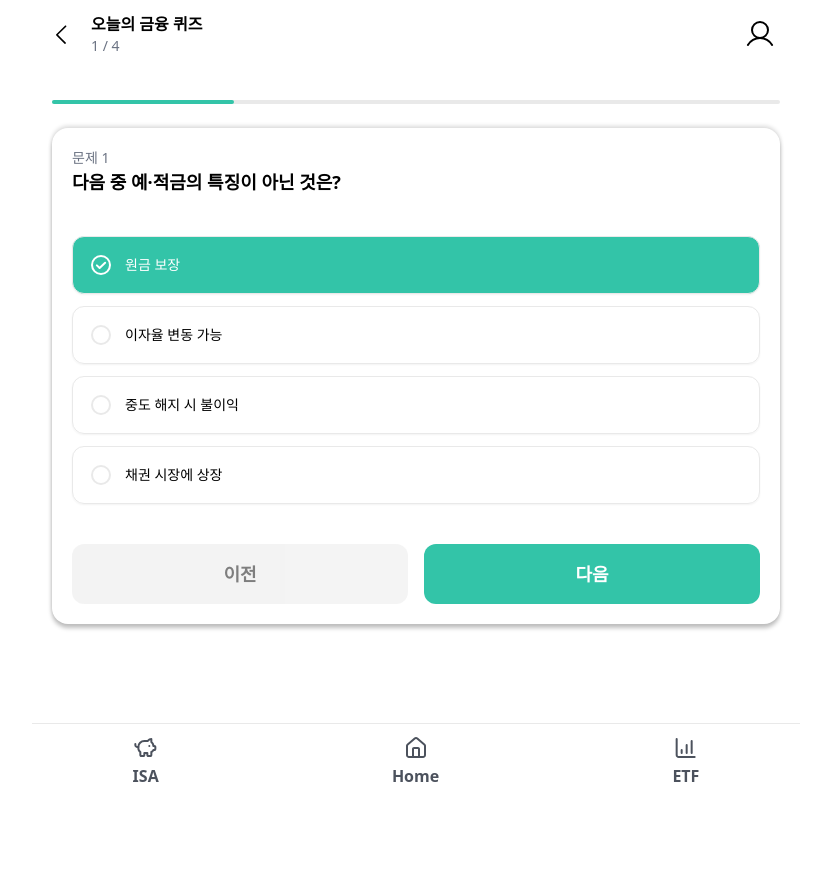
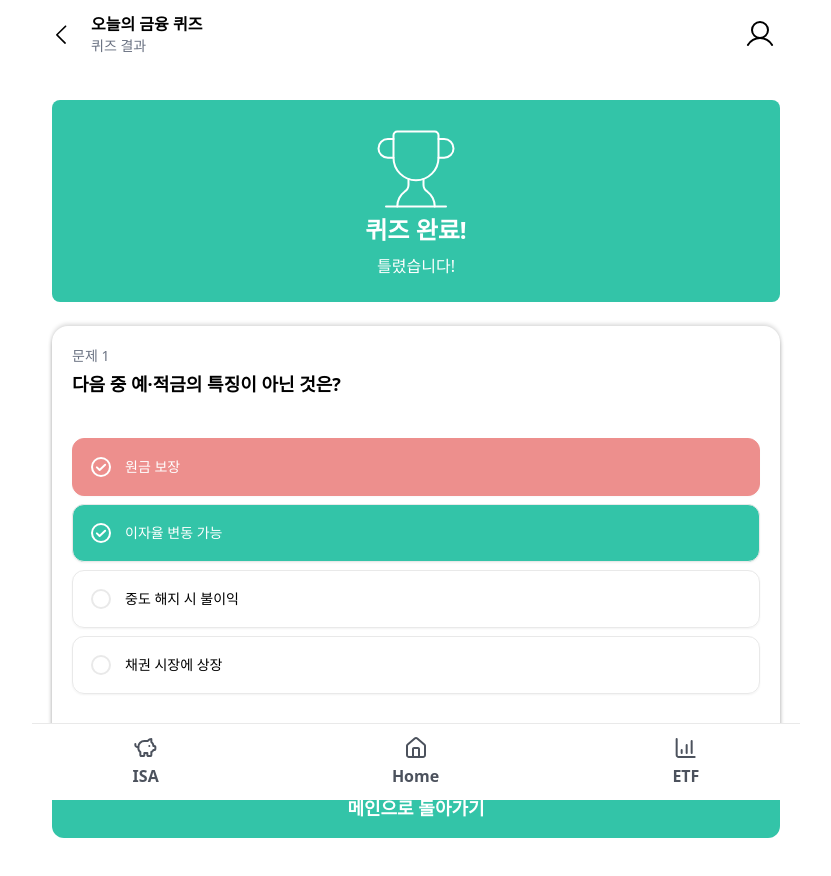
Before and after one commit to jjinleee/ISAID, a Next.js app: page /quiz in a window 1280 px wide. Both pictures are taken after a click on the button "원금 보장". Shown: the top 876 px of the page, without its empty margins (224-1055 px from the left). Before the commit the page ends 800 px from the top, so only its background shows below. Built offline with nearby package versions, Linux system fonts and the light colour scheme.

Commit message:
feat: 퀴즈 복기 및 연속 출석(#75)

```diff
--- a/app/(routes)/main/_components/quiz-banner.tsx
+++ b/app/(routes)/main/_components/quiz-banner.tsx
@@ -5,6 +5,7 @@ import { useRouter } from 'next/navigation';
 import QuizBannerCharater from '@/public/images/quiz-banner-character.svg';
 import QUizBannerGift from '@/public/images/quiz-banner-gift.svg';
 import { isSameDay } from 'date-fns';
+import { getTodayKSTDate } from '@/lib/utils';
 
 interface Props {
   onComplete: (date: Date) => void;
@@ -19,12 +20,14 @@ export default function QuizBanner({
 }: Props) {
   const router = useRouter();
 
-  const today = new Date();
+  const today = getTodayKSTDate();
   const alreadyCompleted = completedDates.some((d) => isSameDay(d, today));
 
   const handleClick = () => {
     if (alreadyCompleted) {
       toast.success('문제를 복기합니다');
+      router.push('/quiz?review=true');
+      return;
     }
 
     router.push('/quiz');
--- a/app/(routes)/quiz/_components/quiz-content.tsx
+++ b/app/(routes)/quiz/_components/quiz-content.tsx
@@ -1,50 +1,24 @@
-import React from 'react';
 import QuestionOption from '@/components/question-option';
 import { QuizQuestion } from '../data/questions';
 
-interface QuizContentProps {
-  question?: QuizQuestion; // <- ✅ 변경
-  current: number;
-  total: number;
+interface Props {
+  question: QuizQuestion;
   selectedAnswer: string | null;
   onSelect: (value: string) => void;
-  onPrev: () => void;
-  onNext: () => void;
 }
 
 export default function QUIZContent({
   question,
-  current,
-  total,
   selectedAnswer,
   onSelect,
-  onPrev,
-  onNext,
-}: QuizContentProps) {
-  if (!question) {
-    return (
-      <div className='p-6 text-center text-gray-500'>
-        문제를 불러오는 중입니다...
-      </div>
-    );
-  }
-
+}: Props) {
   return (
     <div className='flex flex-col p-5 space-y-6'>
-      {/* 진행 바 */}
-      <div className='h-1 bg-gray-2 rounded'>
-        <div
-          className='h-full bg-primary rounded'
-          style={{ width: `${((current + 1) / total) * 100}%` }}
-        />
-      </div>
-
-      {/* 문제 영역 */}
       <div className='w-full h-full p-5 border-gray-2 shadow-[0px_4px_4px_rgba(0,0,0,0.25),0px_-2px_4px_rgba(0,0,0,0.15)] rounded-2xl'>
-        <div className='text-sm text-gray-500'>문제 {current + 1}</div>
+        <div className='text-sm text-gray-500'>문제 1</div>
         <h2 className='text-lg font-semibold mb-10'>{question.question}</h2>
 
-        <div className='flex flex-col w-full gap-3 mb-10'>
+        <div className='flex flex-col w-full gap-3'>
           {question.options.map((option) => (
             <QuestionOption
               key={option.value}
@@ -54,23 +28,6 @@ export default function QUIZContent({
             />
           ))}
         </div>
-
-        <div className='flex w-full gap-4 mt-auto'>
-          <button
-            onClick={onPrev}
-            disabled={current === 0}
-            className='flex-1 py-4 text-lg font-semibold text-center bg-gray-2 rounded-xl disabled:opacity-50'
-          >
-            이전
-          </button>
-          <button
-            onClick={onNext}
-            disabled={!selectedAnswer}
-            className='flex-1 py-4 text-lg font-semibold text-white bg-primary rounded-xl disabled:opacity-50'
-          >
-            {current === total - 1 ? '결과 보기' : '다음'}
-          </button>
-        </div>
       </div>
     </div>
   );
--- a/app/(routes)/quiz/_components/quiz-page-container.tsx
+++ b/app/(routes)/quiz/_components/quiz-page-container.tsx
@@ -2,75 +2,69 @@
 
 import { useEffect, useState } from 'react';
 import { useHeader } from '@/context/header-context';
+import { getTodayKSTString } from '@/lib/utils';
 import { questions } from '../data/questions';
 import QUIZContent from './quiz-content';
 import ResultPage from './result-page';
 
 export default function QUIZPageContainer() {
   const { setHeader } = useHeader();
-  const total = questions.length;
-
-  const [current, setCurrent] = useState<number>(0);
   const [answers, setAnswers] = useState<Record<number, string>>({});
   const [initialLoaded, setInitialLoaded] = useState(false);
-  const [shouldShowResult, setShouldShowResult] = useState(false);
+  const [showResult, setShowResult] = useState(false);
+  const [isReviewMode, setIsReviewMode] = useState(false);
+  const todayStr = getTodayKSTString();
 
-  // localStorage에서 오늘 푼 답안 불러오기
   useEffect(() => {
     const key = 'quizAnswersByDate';
-    const todayStr = new Date().toISOString().split('T')[0];
     const stored = localStorage.getItem(key);
 
     if (stored) {
       const parsed = JSON.parse(stored);
       if (parsed[todayStr]) {
         setAnswers(parsed[todayStr]);
-        setCurrent(questions.length); // 퀴즈 완료 상태로 전환
+        setShowResult(true);
+        setIsReviewMode(true);
       }
     }
 
     setInitialLoaded(true);
-  }, []);
-
-  // current === total 이 되면 결과 페이지 보여주기
-  useEffect(() => {
-    if (initialLoaded && current === total) {
-      setShouldShowResult(true);
-    }
-  }, [initialLoaded, current, total]);
+  }, [todayStr]);
 
   useEffect(() => {
     if (!initialLoaded) return;
-    const subtitle =
-      current === total ? '퀴즈 결과' : `${current + 1} / ${total}`;
-    setHeader('오늘의 금융 퀴즈', subtitle);
-  }, [setHeader, current, total, initialLoaded]);
+    setHeader('오늘의 금융 퀴즈', showResult ? '퀴즈 결과' : '1 / 1');
+  }, [setHeader, showResult, initialLoaded]);
 
-  // 선택 및 페이지 이동 로직
-  const selectAnswer = (value: string) =>
-    setAnswers((prev) => ({ ...prev, [current]: value }));
+  const handleSelect = (value: string) => {
+    const newAnswers = { 0: value };
+    setAnswers(newAnswers);
+    setShowResult(true);
 
-  const goPrev = () => setCurrent((i) => Math.max(i - 1, 0));
-  const goNext = () => setCurrent((i) => Math.min(i + 1, total));
+    const key = 'quizAnswersByDate';
+    const stored = localStorage.getItem(key);
+    const parsed = stored ? JSON.parse(stored) : {};
+    parsed[todayStr] = newAnswers;
+    localStorage.setItem(key, JSON.stringify(parsed));
+  };
 
-  // 아직 초기화 전이면 렌더링 X
   if (!initialLoaded) return null;
 
-  // 결과 페이지 렌더링 조건
-  if (shouldShowResult) {
-    return <ResultPage questions={questions} answers={answers} />;
+  if (showResult) {
+    return (
+      <ResultPage
+        questions={questions}
+        answers={answers}
+        isReviewMode={isReviewMode}
+      />
+    );
   }
 
-  // 퀴즈 문제 페이지
   return (
     <QUIZContent
-      question={questions[current]}
-      current={current}
-      total={total}
-      selectedAnswer={answers[current] ?? null}
-      onSelect={selectAnswer}
-      onPrev={goPrev}
-      onNext={goNext}
+      question={questions[0]}
+      selectedAnswer={answers[0] ?? null}
+      onSelect={handleSelect}
     />
   );
 }
--- a/app/(routes)/quiz/_components/result-page.tsx
+++ b/app/(routes)/quiz/_components/result-page.tsx
@@ -3,76 +3,67 @@
 import React, { useEffect } from 'react';
 import { useRouter } from 'next/navigation';
 import QuizTrophy from '@/public/images/quiz-trophy.svg';
-import { isSameDay } from 'date-fns';
 import QuestionOption from '@/components/question-option';
+import { getTodayKSTString } from '@/lib/utils';
 import { QuizQuestion } from '../data/questions';
 
 interface ResultPageProps {
   questions: QuizQuestion[];
   answers: Record<number, string>;
+  isReviewMode?: boolean;
 }
 
-export default function ResultPage({ questions, answers }: ResultPageProps) {
-  const today = new Date();
+export default function ResultPage({
+  questions,
+  answers,
+  isReviewMode = false,
+}: ResultPageProps) {
   const router = useRouter();
+  const todayStr = getTodayKSTString();
 
-  // 퀴즈 완료 날짜 저장/답안 저장
+  const question = questions[0];
+  const userAnswer = answers[0];
+
   useEffect(() => {
-    const key = 'quizCompletedDates';
+    if (isReviewMode) return;
+
+    const dateKey = 'quizCompletedDates';
     const answerKey = 'quizAnswersByDate';
 
-    const stored = localStorage.getItem(key);
-    const parsed: string[] = stored ? JSON.parse(stored) : [];
-
-    const todayStr = today.toISOString().split('T')[0];
-    if (!parsed.includes(todayStr)) {
-      const updated = [...parsed, todayStr];
-      localStorage.setItem(key, JSON.stringify(updated));
+    const storedDates = JSON.parse(localStorage.getItem(dateKey) || '[]');
+    if (!storedDates.includes(todayStr)) {
+      localStorage.setItem(dateKey, JSON.stringify([...storedDates, todayStr]));
     }
 
-    // 오늘 답안 저장
-    const savedAnswers = localStorage.getItem(answerKey);
-    const parsedAnswers = savedAnswers ? JSON.parse(savedAnswers) : {};
-    parsedAnswers[todayStr] = answers;
-    localStorage.setItem(answerKey, JSON.stringify(parsedAnswers));
-  }, []);
+    const savedAnswers = JSON.parse(localStorage.getItem(answerKey) || '{}');
+    savedAnswers[todayStr] = answers;
+    localStorage.setItem(answerKey, JSON.stringify(savedAnswers));
+  }, [answers, isReviewMode, todayStr]);
 
-  // 2. 기존 결과 렌더링 로직
-  const wrongList = questions
-    .map((q, idx) => ({ question: q, answer: answers[idx], index: idx }))
-    .filter(
-      (item) =>
-        !item.question.options.find((o) => o.value === item.answer)?.isCorrect
-    );
-
-  const wrongCount = wrongList.length;
-  const total = questions.length;
-  const score = total - wrongCount;
+  const selectedOption = question.options.find((o) => o.value === userAnswer);
+  const isCorrect = selectedOption?.isCorrect ?? false;
 
   return (
     <div className='flex flex-col p-5 space-y-6'>
-      {/* 결과 요약 카드 */}
       <div className='w-full bg-primary rounded-lg p-6 text-center text-white'>
         <QuizTrophy className='mx-auto' />
         <h1 className='text-2xl font-bold mb-2'>퀴즈 완료!</h1>
         <p>
-          {total}문제 중 {score}문제 정답
+          {isReviewMode
+            ? '복기 중입니다'
+            : isCorrect
+              ? '정답입니다!'
+              : '틀렸습니다!'}
         </p>
-        <p>정답률: {Math.round((score / total) * 100)}%</p>
       </div>
 
-      {/* 오답 리스트 */}
-      {wrongList.map(({ question, answer, index }) => (
-        <div
-          key={question.id}
-          className='w-full h-full p-5 border-gray-2 shadow-[0px_4px_4px_rgba(0,0,0,0.25),0px_-2px_4px_rgba(0,0,0,0.15)] rounded-2xl'
-        >
-          <div className='text-sm text-gray-500 mb-1'>문제 {index + 1}</div>
+      <div className='w-full h-full p-5 border-gray-2 shadow-[0px_4px_4px_rgba(0,0,0,0.25),0px_-2px_4px_rgba(0,0,0,0.15)] rounded-2xl'>
+        <div className='text-sm text-gray-500 mb-1'>문제 1</div>
         <h2 className='text-lg font-semibold mb-10'>{question.question}</h2>
 
         <div className='flex flex-col w-full gap-2 mb-10'>
           {question.options.map((option) => {
-              const isSelected = option.value === answer;
+            const isSelected = option.value === userAnswer;
             const isCorrect = option.isCorrect;
             return (
               <QuestionOption
@@ -86,7 +77,7 @@ export default function ResultPage({ questions, answers }: ResultPageProps) {
           })}
         </div>
       </div>
-      ))}
+
       <button
         onClick={() => router.push('/main')}
         className='w-full py-4 text-lg font-semibold text-white bg-primary rounded-xl'
--- a/lib/utils.ts
+++ b/lib/utils.ts
@@ -269,3 +269,19 @@ export const addYears = (isoDateStr: string, years: number): string => {
   date.setFullYear(date.getFullYear() + years);
   return date.toISOString(); // 필요 시 다른 포맷으로 변환 가능
 };
+
+// 한국 시간(KST) 기준 오늘 날짜 YYYY-MM-DD 반환
+export function getTodayKSTString(): string {
+  const now = new Date();
+  const kstNow = new Date(now.getTime() + 9 * 60 * 60 * 1000);
+  return kstNow.toISOString().split('T')[0];
+}
+export function getTodayKSTDate(): Date {
+  const now = new Date(); // 이미 KST
+  return new Date(now.getFullYear(), now.getMonth(), now.getDate());
+}
+export function getKSTDateFromISOString(dateStr: string): Date {
+  const utc = new Date(dateStr);
+  const kst = new Date(utc.getTime() + 9 * 60 * 60 * 1000);
+  return new Date(kst.getFullYear(), kst.getMonth(), kst.getDate());
+}
```
Also changed, not shown: app/(routes)/main/_components/main-page-container.tsx (+24 -20 lines). Lines whose indentation alone changed are shown as unchanged.
